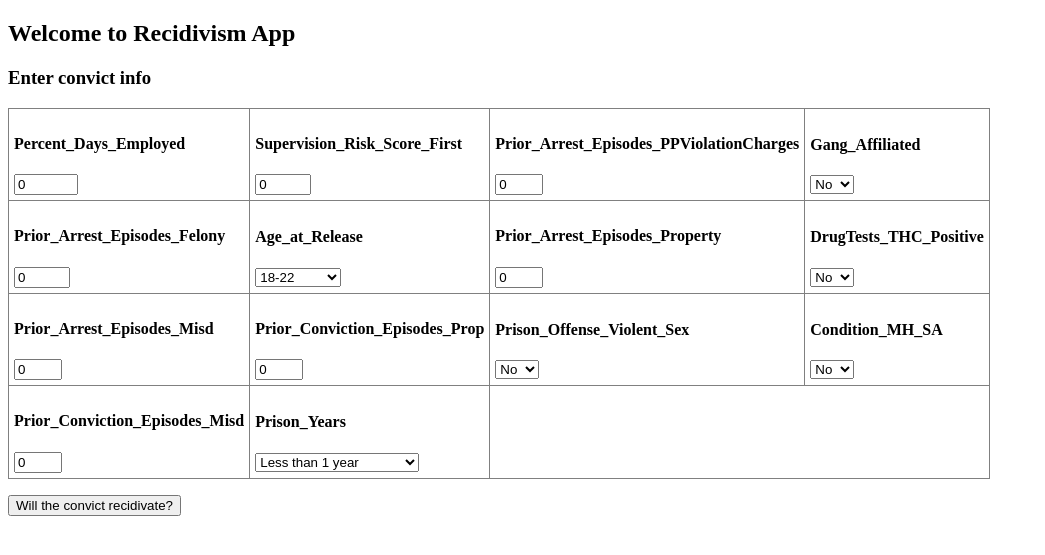
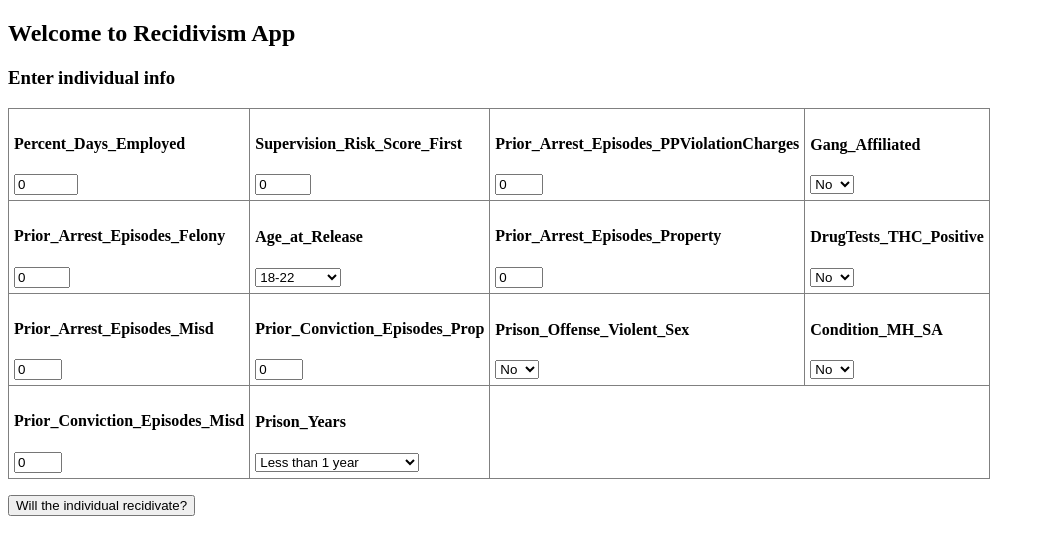
Before and after one commit to jnakakaw/sdds, a Flask app: page / in a window 1280 px wide. Shown: the top 555 px of the page, without its empty margins (0-1045 px from the left). Run offline with Flask 3, Linux system fonts and the light colour scheme.

Commit message:
Update index.html

```diff
--- a/application/templates/index.html
+++ b/application/templates/index.html
@@ -5,7 +5,7 @@
  </head>
 <body>
         <h2>Welcome to Recidivism App</h2>
-        <h3>Enter convict info</h3>
+        <h3>Enter individual info</h3>
         <form action = "{{ url_for('recidivismclassify') }}" method="POST">
             <table border="1" style="border-color:gray; border-collapse:collapse;" cellpadding="5" cellspacing="5" >
                 <tr>
@@ -73,9 +73,9 @@
                 </tr>
             </table>
             <!-- <input type="hidden" id="forminput" name="forminput"  >    -->
-            <p><input type="submit" value="Will the convict recidivate?"></p>
+            <p><input type="submit" value="Will the individual recidivate?"></p>
              {% if (results) %}
-             <h3> Customer prediction: {{ results }}  </h3>
+             <h3> Individual prediction: {{ results }}  </h3>
              <p> for following features: </p>
              <p> Percent_Days_Employed: {{Percent_Days_Employed}} </p>
              <p> Supervision_Risk_Score_First: {{Supervision_Risk_Score_First}} </p>
@@ -89,7 +89,8 @@
              <p> Prior_Conviction_Episodes_Prop: {{Prior_Conviction_Episodes_Prop}} </p>
              <p> Prison_Offense_Violent_Sex: {{Prison_Offense_Violent_Sex}} </p>
              <p> Condition_MH_SA: {{Condition_MH_SA}} </p>
-             <p> Prior_Conviction_Episodes_Misd: {{Prior_Conviction_Episodes_Misd}} Prison_Years: {{Prison_Years}}  </p>
+             <p> Prior_Conviction_Episodes_Misd: {{Prior_Conviction_Episodes_Misd}} </p>
+             <p> Prison_Years: {{Prison_Years}}  </p>
              {% endif %}
         </form>
 </body>
```
